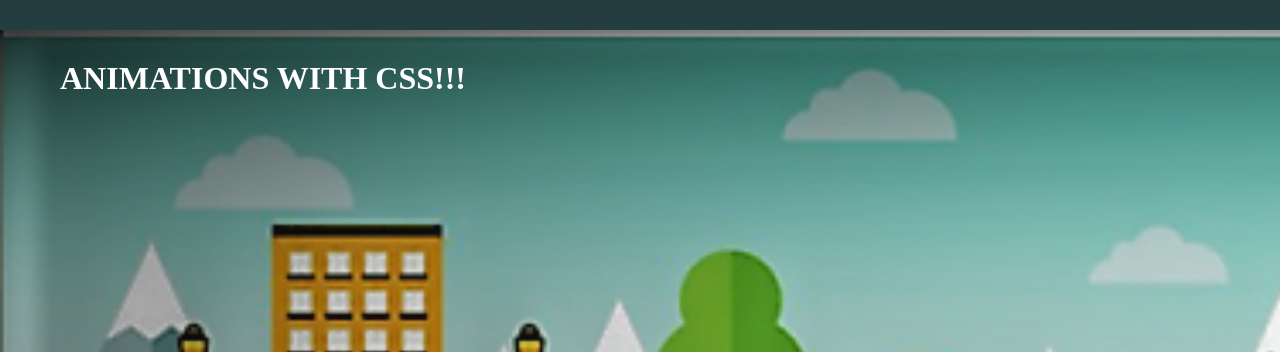
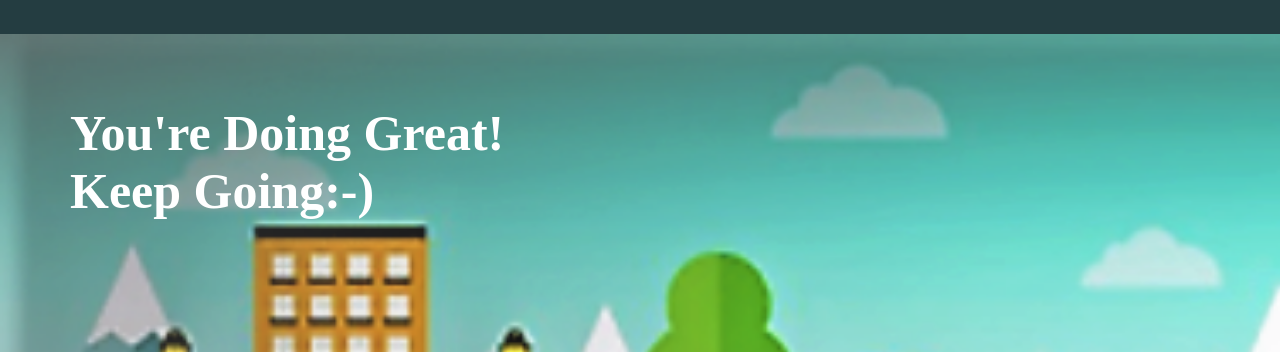
Before and after one commit to webcitizen/CSS-Animations, a plain HTML site: page index.html in a window 1280 px wide. Shown: the top 352 px of the page. Drawn offline with Linux system fonts and the light colour scheme.

Commit message:
Add files via upload

```diff
--- a/index.html
+++ b/index.html
@@ -1,12 +1,13 @@
 <!DOCTYPE html>
 <html>
 <head>
+	<!-- <meta charset="utf-8"> -->
 	<title>Car Transitions</title>
 	<link rel="stylesheet" href="style.css">
 </head>
 <body>
 	<div class="bg">
-		<h1 style="margin:30px; color:white; padding:30px;">ANIMATIONS WITH CSS!!!</h1>
+		<h1 style="color:white; font-size:50px; padding:70px;">You're Doing Great!<br>Keep Going:-)</h1>
 		<img src="car.png" class="car">
 	</div>
 </body>
--- a/style.css
+++ b/style.css
@@ -6,7 +6,7 @@ body {
 }
 .bg {
 	position: relative;
-	background: url(background.PNG);
+	background: url(background.png);
 	height: 70vh;
 	background-size: cover;
 	background-position: 0 0;
@@ -15,7 +15,7 @@ body {
 }
 .car {
 	position: absolute;
-	bottom: 25px;
+	bottom: 12px;
 	left: 10px;
 }
 @keyframes animate {
```
Also changed, not shown: background.png (added), car.png, car_animations.png.
